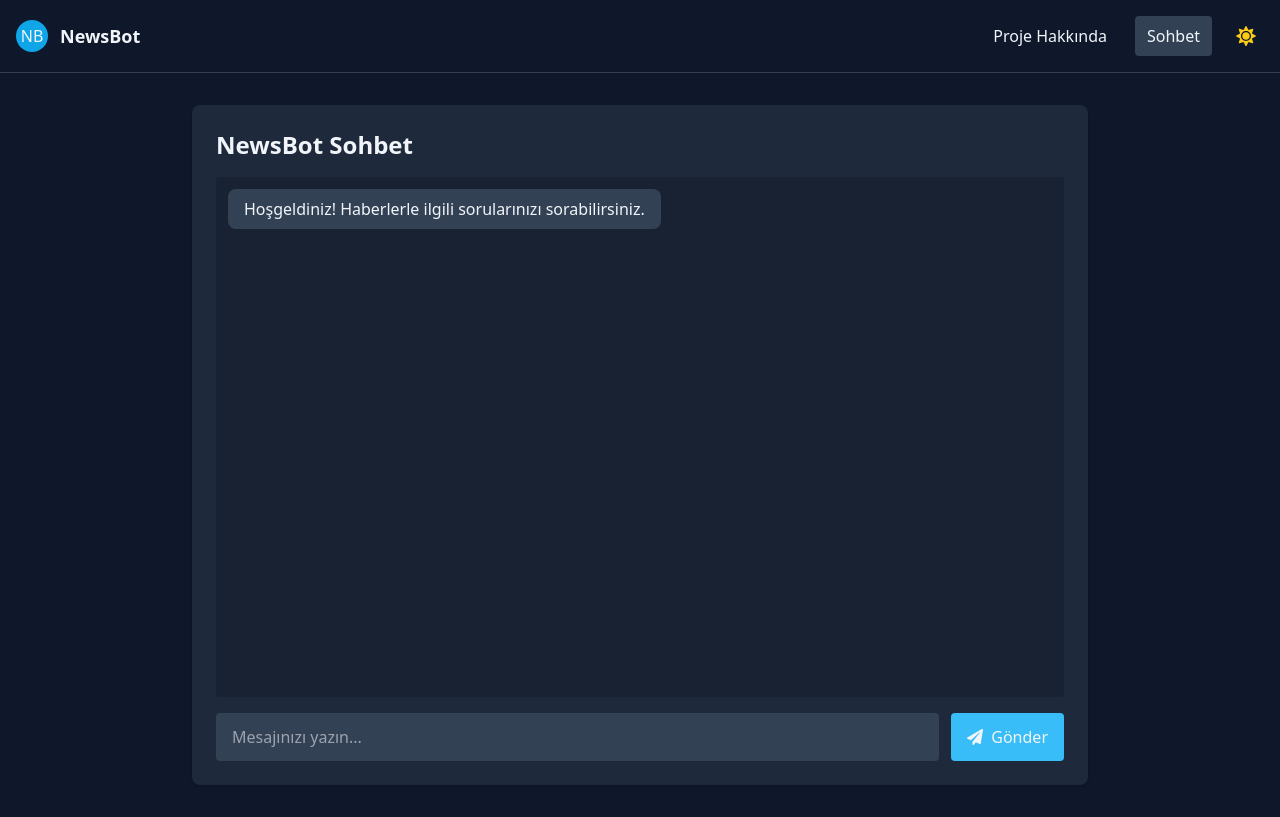
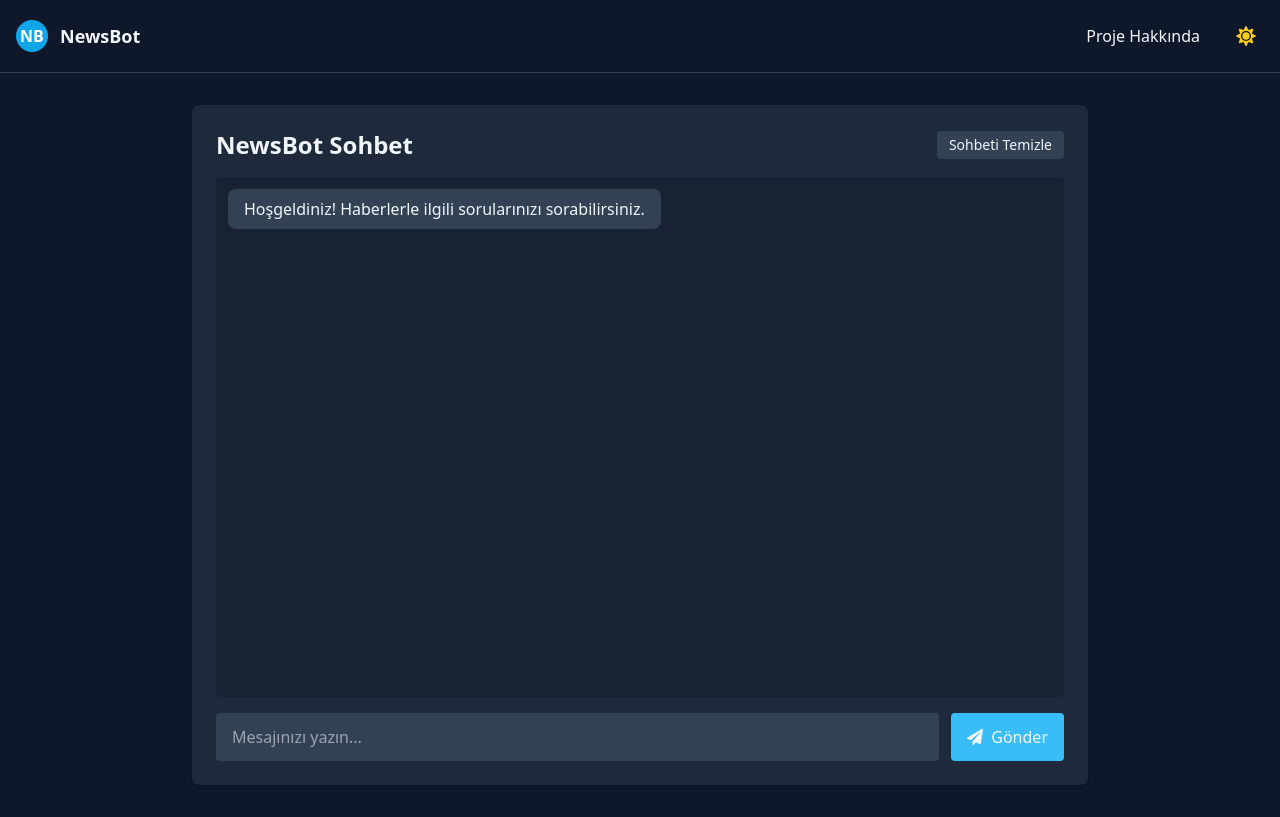
Before and after one commit to Alper-Bilgin/Akbank_Generative_AI, a React app in the folder frontend/: page / in a window 1280 px wide. Built offline with nearby package versions, Linux system fonts and the light colour scheme; no server answers; the HTML template or start-up script is replaced by a standard one.

Commit message:
navbar+loacalstorage
dinamik navbar ve localstorage e geçmiş sohbet kayıtları ekleniyor

```diff
--- a/frontend/src/components/Chatbot.jsx
+++ b/frontend/src/components/Chatbot.jsx
@@ -2,16 +2,30 @@ import React, { useState, useRef, useEffect } from "react";
 import { FaPaperPlane } from "react-icons/fa";
 import Message from "./Message.jsx";
 import axios from "../api/axiosInstance.jsx";
+//import { FaPaperPlane, FaTrash } from "react-icons/fa";
 
 export default function Chatbot() {
-  const [messages, setMessages] = useState([{ id: 1, from: "bot", text: "Hoşgeldiniz! Haberlerle ilgili sorularınızı sorabilirsiniz." }]);
+  // ✅ localStorage'dan geçmişi yükle
+  const [messages, setMessages] = useState(() => {
+    const saved = localStorage.getItem("chat_messages");
+    return saved ? JSON.parse(saved) : [{ id: 1, from: "bot", text: "Hoşgeldiniz! Haberlerle ilgili sorularınızı sorabilirsiniz." }];
+  });
+
   const [input, setInput] = useState("");
   const [loading, setLoading] = useState(false);
   const listRef = useRef(null);
 
+  // ✅ Her mesaj değiştiğinde localStorage’a kaydet
   useEffect(() => {
-    // en son mesaja kaydır
-    listRef.current?.scrollTo({ top: listRef.current.scrollHeight, behavior: "smooth" });
+    localStorage.setItem("chat_messages", JSON.stringify(messages));
+  }, [messages]);
+
+  // ✅ Yeni mesaj geldiğinde aşağı kaydır
+  useEffect(() => {
+    listRef.current?.scrollTo({
+      top: listRef.current.scrollHeight,
+      behavior: "smooth",
+    });
   }, [messages]);
 
   const sendMessage = async (e) => {
@@ -25,25 +39,36 @@ export default function Chatbot() {
     setLoading(true);
 
     try {
-      // /chat endpoint'ine sadece string içeren bir payload gönderiyoruz
       const resp = await axios.post("/chat", { message: trimmed });
-      // Beklenen: { reply: string } veya direkt string
       const replyText = resp?.data?.reply ?? resp?.data ?? "Sunucudan geçerli cevap alınamadı.";
       const botMsg = { id: Date.now() + 1, from: "bot", text: replyText };
       setMessages((prev) => [...prev, botMsg]);
     } catch (err) {
       console.error(err);
-      const botMsg = { id: Date.now() + 2, from: "bot", text: "Üzgünüz, sunucuya ulaşırken bir hata oluştu." };
+      const botMsg = {
+        id: Date.now() + 2,
+        from: "bot",
+        text: "Üzgünüz, sunucuya ulaşırken bir hata oluştu.",
+      };
       setMessages((prev) => [...prev, botMsg]);
     } finally {
       setLoading(false);
     }
   };
 
+  // ✅ Geçmişi temizleme butonu
+  const clearChat = () => {
+    localStorage.removeItem("chat_messages");
+    setMessages([{ id: 1, from: "bot", text: "Sohbet sıfırlandı. Yeni bir sohbete başlayabilirsiniz." }]);
+  };
+
   return (
-    <div className="bg-slate-200 dark:bg-slate-800 rounded-lg shadow p-4 md:p-6 transition-colors">
+    <div className="bg-slate-200 dark:bg-slate-800 rounded-lg shadow p-4 md:p-6 transition-colors duration-300">
       <div className="flex justify-between items-center mb-4">
         <h2 className="text-2xl font-bold">NewsBot Sohbet</h2>
+        <button onClick={clearChat} className="text-sm px-3 py-1 rounded bg-slate-300 dark:bg-slate-700 hover:bg-slate-400 dark:hover:bg-slate-600 transition-colors">
+          Sohbeti Temizle
+        </button>
       </div>
 
       <div ref={listRef} className="h-[60vh] md:h-[65vh] overflow-auto p-3 rounded bg-slate-100 dark:bg-slate-900/40 mb-4 transition-colors">
--- a/frontend/src/components/Navbar.jsx
+++ b/frontend/src/components/Navbar.jsx
@@ -10,20 +10,27 @@ export default function Navbar() {
   return (
     <header className="border-b border-slate-300 dark:border-slate-700 bg-slate-200 dark:bg-slate-900 transition-colors duration-300">
       <div className="container mx-auto px-4 py-4 flex items-center justify-between">
+        {/* Logo */}
         <Link to="/" className="flex items-center gap-3">
-          <div className="w-8 h-8 bg-sky-500 rounded-full flex items-center justify-center">NB</div>
+          <div className="w-8 h-8 bg-sky-500 rounded-full flex items-center justify-center font-bold text-white">NB</div>
           <span className="font-bold text-lg">NewsBot</span>
         </Link>
 
+        {/* Dinamik navigasyon */}
         <nav className="flex items-center gap-4">
-          <Link to="/about" className={`px-3 py-2 rounded transition-colors ${pathname === "/about" ? "bg-slate-400 dark:bg-slate-700" : "hover:bg-slate-300 dark:hover:bg-slate-800"}`}>
-            Proje Hakkında
-          </Link>
-          <Link to="/" className={`px-3 py-2 rounded transition-colors ${pathname === "/" ? "bg-slate-400 dark:bg-slate-700" : "hover:bg-slate-300 dark:hover:bg-slate-800"}`}>
-            Sohbet
-          </Link>
+          {/* Hangi sayfadaysak o linki göstermiyoruz */}
+          {pathname !== "/about" && (
+            <Link to="/about" className="px-3 py-2 rounded hover:bg-slate-300 dark:hover:bg-slate-800 transition-colors">
+              Proje Hakkında
+            </Link>
+          )}
+          {pathname !== "/" && (
+            <Link to="/" className="px-3 py-2 rounded hover:bg-slate-300 dark:hover:bg-slate-800 transition-colors">
+              Sohbet
+            </Link>
+          )}
 
-          {/* Tema Değiştirici */}
+          {/* Tema değiştirici */}
           <button
             onClick={toggleTheme}
             className="p-2 rounded hover:bg-slate-300 dark:hover:bg-slate-700 transition-colors text-xl"
```
